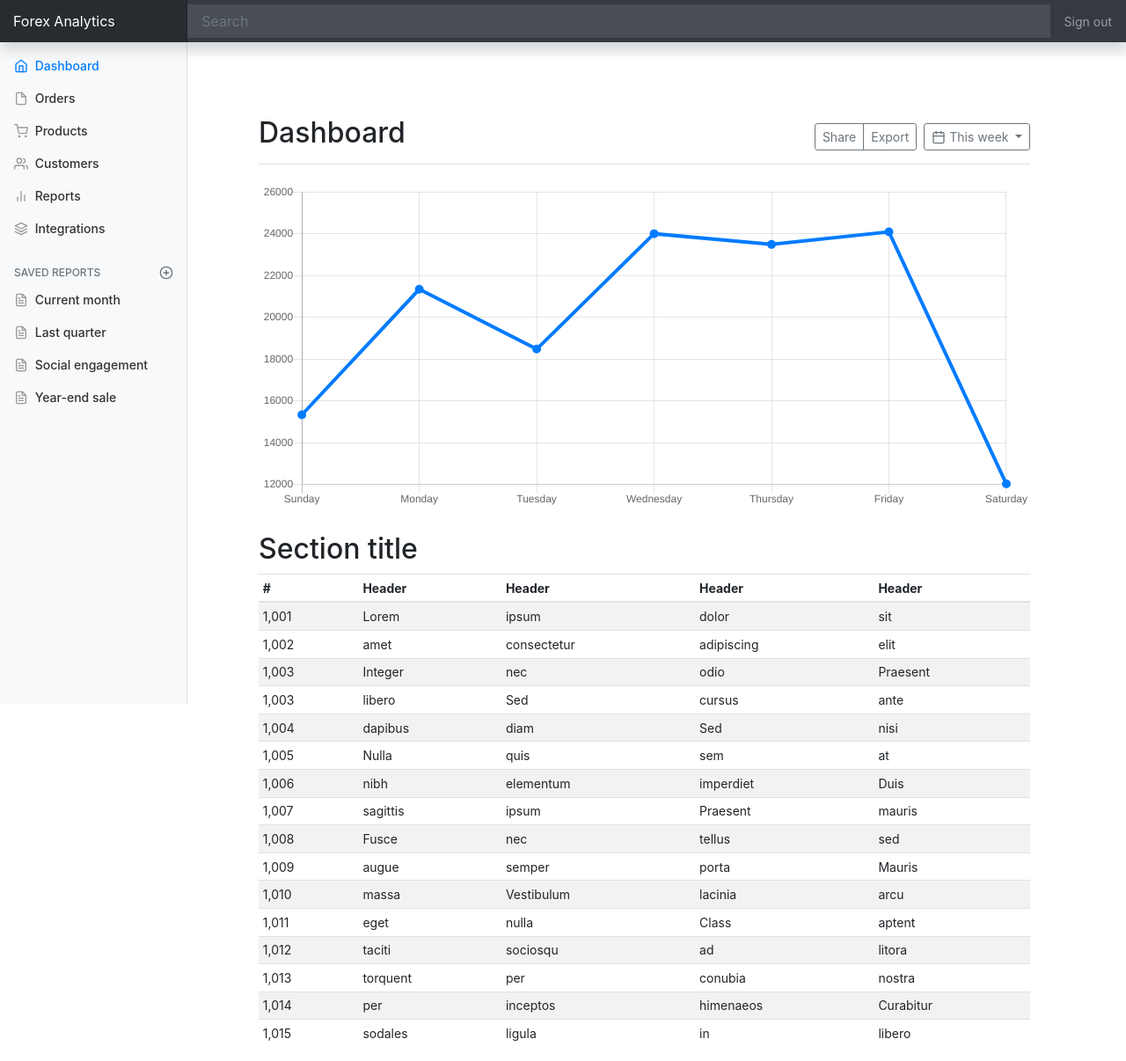
After one commit to dliu936/csci2019project, a Django app: a page that uses csci_2019_project/templates/base.html in a window 1280 px wide. The commit adds this page. Shown: the whole page at 88% size. Run offline with Django 3.2, Linux system fonts and the light colour scheme; some libraries are stand-ins or nearby versions.

Commit message:
Implemented reports dashboard and exposure samples
Added main page and main report page, along with 2 sample report pages.

```diff
--- a/config/urls.py
+++ b/config/urls.py
@@ -19,10 +19,8 @@
     # User management
     path("users/", include("csci_2019_project.users.urls", namespace="users")),
     path("accounts/", include("allauth.urls")),
-    #path("reports/", include("csci_2019_project.reports.urls", namespace="reports")),
-                  path("report/", view=ReportMainView, name="reports"),
-                  path("report/dash", view=ReportDashView, name="reports_dash"),
-                  path("report/exposure", view=ReportExposureView, name="report_exposure"),
+    #path("reports/", include("csci_2019_project.reports.urls")),
+    path("reports", include("csci_2019_project.reports.urls")),
 
     # Your stuff: custom urls includes go here
 ] + static(settings.MEDIA_URL, document_root=settings.MEDIA_ROOT)
--- a/csci_2019_project/reports/urls.py
+++ b/csci_2019_project/reports/urls.py
@@ -2,10 +2,10 @@
 
 from .views import ReportMainView, ReportExposureView, ReportDashView
 
-app_name = "reports"
+#app_name = "reports"
 
 urlpatterns = [
-    path("report/", view=ReportMainView, name="reports"),
-    path("report/dash", view=ReportDashView, name="reports_dash"),
-    path("report/exposure", view=ReportExposureView, name="report_exposure"),
+    path("", ReportMainView.as_view(), name="reports"),
+    path("dash", ReportDashView.as_view(), name="reports_dash"),
+    path("exposure", ReportExposureView.as_view(), name="reports_exposure"),
 ]
--- a/csci_2019_project/reports/views.py
+++ b/csci_2019_project/reports/views.py
@@ -5,15 +5,26 @@
 from django.contrib import messages
 from django.utils.translation import ugettext_lazy as _
 
-User = get_user_model()
 
 
 class ReportMainView(TemplateView):
-    template_name = 'templates/reports/reports.html'
+    template_name = 'reports/reports.html'
+
+    def get_context_data(self, **kwargs):
+        context = super().get_context_data(**kwargs)
+        return context
 
 
 class ReportExposureView(TemplateView):
-    template_name = 'templates/reports/exposure.html'
+    template_name = 'reports/exposure.html'
+
+    def get_context_data(self, **kwargs):
+        context = super().get_context_data(**kwargs)
+        return context
 
 class ReportDashView(TemplateView):
-    template_name = 'templates/reports/reports_dash.html'
+    template_name = 'reports/dash.html'
+
+    def get_context_data(self, **kwargs):
+        context = super().get_context_data(**kwargs)
+        return context
--- a/csci_2019_project/templates/base.html
+++ b/csci_2019_project/templates/base.html
@@ -27,7 +27,6 @@
     <!-- This file stores project-specific CSS -->
 
     <link href="{% static 'css/project.css' %}" rel="stylesheet">
-    <link href="{% static 'css/dashboard.css' %}" rel="stylesheet">
 
     {% endblock %}
 
@@ -40,14 +39,14 @@
         <button class="navbar-toggler navbar-toggler-right" type="button" data-toggle="collapse" data-target="#navbarSupportedContent" aria-controls="navbarSupportedContent" aria-expanded="false" aria-label="Toggle navigation">
           <span class="navbar-toggler-icon"></span>
         </button>
-        <a class="navbar-brand" href="{% url 'home' %}">Forex Analytics</a>
+        <a class="navbar-brand mb-0 h1" href="{% url 'home' %}">Forex Analytics</a>
 
         <div class="collapse navbar-collapse" id="navbarSupportedContent">
           <ul class="navbar-nav mr-auto">
             <li class="nav-item active">
               <a class="nav-link" href="{% url 'home' %}">Home <span class="sr-only">(current)</span></a>
             </li>
-            <li class="nav-item active">
+            <li class="nav-item">
               <a class="nav-link" href="{% url 'reports' %}">Reports</a>
             </li>
             <li class="nav-item">
@@ -105,9 +104,8 @@
       <script src="https://stackpath.bootstrapcdn.com/bootstrap/4.3.1/js/bootstrap.min.js" integrity="sha384-JjSmVgyd0p3pXB1rRibZUAYoIIy6OrQ6VrjIEaFf/nJGzIxFDsf4x0xIM+B07jRM" crossorigin="anonymous"></script>
 
       <!-- Your stuff: Third-party javascript libraries go here -->
-    <script src="https://cdnjs.cloudflare.com/ajax/libs/feather-icons/4.9.0/feather.min.js" integrity="sha384-ZMP7rVo3mIykV+2+9J3UJ46jBk0WLaUAdn689aCwoqbBJiSnjAK/l8WvCWPIPm49" crossorigin="anonymous"></script>
-    <script src="https://cdnjs.cloudflare.com/ajax/libs/Chart.js/2.7.3/Chart.min.js" integrity="sha384-ZMP7rVo3mIykV+2+9J3UJ46jBk0WLaUAdn689aCwoqbBJiSnjAK/l8WvCWPIPm49" crossorigin="anonymous"></script>
-
+      <script src="https://cdnjs.cloudflare.com/ajax/libs/feather-icons/4.9.0/feather.min.js" crossorigin="anonymous"></script>
+      <script src="https://cdnjs.cloudflare.com/ajax/libs/Chart.js/2.7.3/Chart.min.js" crossorigin="anonymous"></script>
 
       <!-- place project specific Javascript in this file -->
 
--- /dev/null
+++ b/csci_2019_project/templates/reports/dash.html
@@ -0,0 +1,257 @@
+{% extends "reports/base.html" %}
+
+
+{% load i18n %}
+{% load crispy_forms_tags %}
+
+{% block head_title %}
+    {% trans "Forex Analytics Advanced Reporting" %}
+{% block css %}
+{% load static %}
+    <link href="https://stackpath.bootstrapcdn.com/bootstrap/4.3.1/css/bootstrap.min.css" rel="stylesheet" integrity="sha384-ggOyR0iXCbMQv3Xipma34MD+dH/1fQ784/j6cY/iJTQUOhcWr7x9JvoRxT2MZw1T" crossorigin="anonymous">
+    <link href="{% static 'css/project.css' %}" rel="stylesheet">
+    <link href="{% static 'css/dashboard.css' %}" rel="stylesheet">
+
+{% endblock  %}
+{% endblock %}
+
+{% block content %}
+
+<!-- Comment this out to retain the basenav bar -->
+<nav class="navbar navbar-dark fixed-top bg-dark flex-md-nowrap p-0 shadow">
+  <a class="navbar-brand col-sm-3 col-md-2 mr-0" href="{% url 'home' %}">Forex Analytics</a>
+  <input class="form-control form-control-dark w-100" type="text" placeholder="Search" aria-label="Search">
+  <ul class="navbar-nav px-3">
+    <li class="nav-item text-nowrap">
+      <a class="nav-link" href="#">Sign out</a>
+    </li>
+  </ul>
+</nav>
+
+<div class="container-fluid">
+  <div class="row">
+    <nav class="col-md-2 d-none d-md-block bg-light sidebar">
+      <div class="sidebar-sticky">
+        <ul class="nav flex-column">
+          <li class="nav-item">
+            <a class="nav-link active" href="#">
+              <span data-feather="home"></span>
+              Dashboard <span class="sr-only">(current)</span>
+            </a>
+          </li>
+          <li class="nav-item">
+            <a class="nav-link" href="#">
+              <span data-feather="file"></span>
+              Orders
+            </a>
+          </li>
+          <li class="nav-item">
+            <a class="nav-link" href="#">
+              <span data-feather="shopping-cart"></span>
+              Products
+            </a>
+          </li>
+          <li class="nav-item">
+            <a class="nav-link" href="#">
+              <span data-feather="users"></span>
+              Customers
+            </a>
+          </li>
+          <li class="nav-item">
+            <a class="nav-link" href="#">
+              <span data-feather="bar-chart-2"></span>
+              Reports
+            </a>
+          </li>
+          <li class="nav-item">
+            <a class="nav-link" href="#">
+              <span data-feather="layers"></span>
+              Integrations
+            </a>
+          </li>
+        </ul>
+
+        <h6 class="sidebar-heading d-flex justify-content-between align-items-center px-3 mt-4 mb-1 text-muted">
+          <span>Saved reports</span>
+          <a class="d-flex align-items-center text-muted" href="#">
+            <span data-feather="plus-circle"></span>
+          </a>
+        </h6>
+        <ul class="nav flex-column mb-2">
+          <li class="nav-item">
+            <a class="nav-link" href="#">
+              <span data-feather="file-text"></span>
+              Current month
+            </a>
+          </li>
+          <li class="nav-item">
+            <a class="nav-link" href="#">
+              <span data-feather="file-text"></span>
+              Last quarter
+            </a>
+          </li>
+          <li class="nav-item">
+            <a class="nav-link" href="#">
+              <span data-feather="file-text"></span>
+              Social engagement
+            </a>
+          </li>
+          <li class="nav-item">
+            <a class="nav-link" href="#">
+              <span data-feather="file-text"></span>
+              Year-end sale
+            </a>
+          </li>
+        </ul>
+      </div>
+    </nav>
+
+    <main role="main" class="col-md-9 ml-sm-auto col-lg-10 px-4">
+      <div class="d-flex justify-content-between flex-wrap flex-md-nowrap align-items-center pt-3 pb-2 mb-3 border-bottom">
+        <h1 class="h2">Dashboard</h1>
+        <div class="btn-toolbar mb-2 mb-md-0">
+          <div class="btn-group mr-2">
+            <button type="button" class="btn btn-sm btn-outline-secondary">Share</button>
+            <button type="button" class="btn btn-sm btn-outline-secondary">Export</button>
+          </div>
+          <button type="button" class="btn btn-sm btn-outline-secondary dropdown-toggle">
+            <span data-feather="calendar"></span>
+            This week
+          </button>
+        </div>
+      </div>
+
+      <canvas class="my-4 w-100" id="myChart" width="900" height="380"></canvas>
+
+      <h2>Section title</h2>
+      <div class="table-responsive">
+        <table class="table table-striped table-sm">
+          <thead>
+            <tr>
+              <th>#</th>
+              <th>Header</th>
+              <th>Header</th>
+              <th>Header</th>
+              <th>Header</th>
+            </tr>
+          </thead>
+          <tbody>
+            <tr>
+              <td>1,001</td>
+              <td>Lorem</td>
+              <td>ipsum</td>
+              <td>dolor</td>
+              <td>sit</td>
+            </tr>
+            <tr>
+              <td>1,002</td>
+              <td>amet</td>
+              <td>consectetur</td>
+              <td>adipiscing</td>
+              <td>elit</td>
+            </tr>
+            <tr>
+              <td>1,003</td>
+              <td>Integer</td>
+              <td>nec</td>
+              <td>odio</td>
+              <td>Praesent</td>
+            </tr>
+            <tr>
+              <td>1,003</td>
+              <td>libero</td>
+              <td>Sed</td>
+              <td>cursus</td>
+              <td>ante</td>
+            </tr>
+            <tr>
+              <td>1,004</td>
+              <td>dapibus</td>
+              <td>diam</td>
+              <td>Sed</td>
+              <td>nisi</td>
+            </tr>
+            <tr>
+              <td>1,005</td>
+              <td>Nulla</td>
+              <td>quis</td>
+              <td>sem</td>
+              <td>at</td>
+            </tr>
+            <tr>
+              <td>1,006</td>
+              <td>nibh</td>
+              <td>elementum</td>
+              <td>imperdiet</td>
+              <td>Duis</td>
+            </tr>
+            <tr>
+              <td>1,007</td>
+              <td>sagittis</td>
+              <td>ipsum</td>
+              <td>Praesent</td>
+              <td>mauris</td>
+            </tr>
+            <tr>
+              <td>1,008</td>
+              <td>Fusce</td>
+              <td>nec</td>
+              <td>tellus</td>
+              <td>sed</td>
+            </tr>
+            <tr>
+              <td>1,009</td>
+              <td>augue</td>
+              <td>semper</td>
+              <td>porta</td>
+              <td>Mauris</td>
+            </tr>
+            <tr>
+              <td>1,010</td>
+              <td>massa</td>
+              <td>Vestibulum</td>
+              <td>lacinia</td>
+              <td>arcu</td>
+            </tr>
+            <tr>
+              <td>1,011</td>
+              <td>eget</td>
+              <td>nulla</td>
+              <td>Class</td>
+              <td>aptent</td>
+            </tr>
+            <tr>
+              <td>1,012</td>
+              <td>taciti</td>
+              <td>sociosqu</td>
+              <td>ad</td>
+              <td>litora</td>
+            </tr>
+            <tr>
+              <td>1,013</td>
+              <td>torquent</td>
+              <td>per</td>
+              <td>conubia</td>
+              <td>nostra</td>
+            </tr>
+            <tr>
+              <td>1,014</td>
+              <td>per</td>
+              <td>inceptos</td>
+              <td>himenaeos</td>
+              <td>Curabitur</td>
+            </tr>
+            <tr>
+              <td>1,015</td>
+              <td>sodales</td>
+              <td>ligula</td>
+              <td>in</td>
+              <td>libero</td>
+            </tr>
+          </tbody>
+        </table>
+      </div>
+    </main>
+  </div>
+</div>
+{% endblock content %}
```
Also changed, not shown: __init__.py (added, +7 -0 lines), conftest.py (added, +20 -0 lines), csci_2019_project/templates/pages/about.html (+45 -6 lines), csci_2019_project/templates/pages/home.html (+5 -4 lines), csci_2019_project/templates/reports/exposure.html (+67 -1 lines), csci_2019_project/templates/reports/reports.html (+8 -7 lines), csci_2019_project/static/images/ai_chart.jpg, csci_2019_project/static/images/chart1.jpg, csci_2019_project/static/images/chart2.jpg, csci_2019_project/static/images/favicons/favicon.ico, data/db.sqlite.
